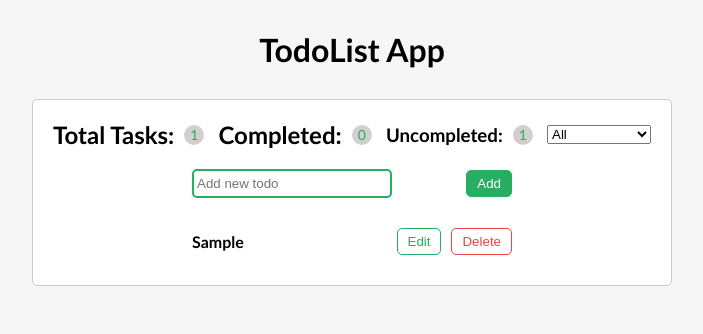
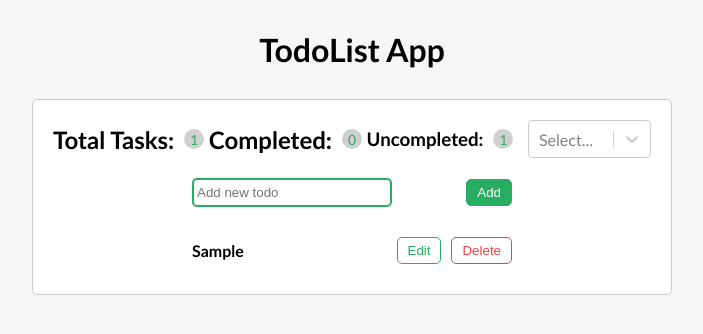
Before and after one commit to HesamMarshal/todo-list-react, a React (Create React App) app: page / in a window 1280 px wide. Both pictures are taken after typing "Sample" into the empty fields and a click on the button "Add". Shown: the top 334 px of the page, without its empty margins (288-991 px from the left). Built offline with nearby package versions, Linux system fonts and the light colour scheme.

Commit message:
add react select

```diff
--- a/package.json
+++ b/package.json
@@ -9,6 +9,7 @@
     "react": "^18.2.0",
     "react-dom": "^18.2.0",
     "react-scripts": "5.0.1",
+    "react-select": "^5.7.2",
     "web-vitals": "^2.1.4"
   },
   "scripts": {
--- a/src/App.css
+++ b/src/App.css
@@ -124,3 +124,7 @@
   justify-content: center;
   align-items: center;
 }
+
+.select {
+  margin-left: 10px;
+}
--- a/src/components/NavBar.js
+++ b/src/components/NavBar.js
@@ -1,6 +1,14 @@
-const NavBar = ({ todos, status, onSelect }) => {
+import Select from "react-select";
+
+const NavBar = ({ todos, selectedOption, onChange }) => {
   const numCompletedTodos = todos.filter((t) => t.isCompleted).length;
   const numUncompletedTodos = todos.filter((t) => !t.isCompleted).length;
+
+  const options = [
+    { value: "all", label: "All" },
+    { value: "completed", label: "Completed" },
+    { value: "unCompleted", label: "UnCompleted" },
+  ];
 
   if (todos.length <= 0) return <h2>Set Your today todos</h2>;
 
@@ -18,11 +26,18 @@
         <h3>Uncompleted:</h3>
         <span>{numUncompletedTodos}</span>
       </article>
-      <select onChange={onSelect} value={status}>
+
+      <Select
+        onChange={onChange}
+        options={options}
+        value={selectedOption}
+        className="select"
+      />
+      {/* <select onChange={onSelect} value={status}>
         <option value="all">All</option>
         <option value="completed">Completed</option>
         <option value="unCompleted">UnCompleted</option>
-      </select>
+      </select> */}
     </header>
   );
 };
--- a/src/components/TodoApp.js
+++ b/src/components/TodoApp.js
@@ -1,4 +1,5 @@
 import { useEffect, useState } from "react";
+
 import TodoFrom from "./TodoFrom";
 import TodoList from "./TodoList";
 import NavBar from "./NavBar";
@@ -6,8 +7,12 @@
 const TodoApp = () => {
   // todos state
   const [todos, setTodos] = useState([]);
-  const [status, setStatus] = useState("All");
+  const [selectedOption, setSelectedOption] = useState("All");
   const [filteredTodos, SetFilteredTodos] = useState([]);
+
+  useEffect(() => {
+    filterTodos(selectedOption.value);
+  }, [todos, selectedOption]);
 
   const addTodo = (input) => {
     const newTodo = {
@@ -19,9 +24,6 @@
     setTodos([...todos, newTodo]);
   };
 
-  useEffect(() => {
-    filterTodos(status);
-  }, [todos, status]);
   const completeTodo = (id) => {
     const index = todos.findIndex((t) => t.id === id);
 
@@ -79,8 +81,9 @@
   };
 
   const selectHandler = (e) => {
-    filterTodos(e.target.value);
-    setStatus(e.target.value);
+    console.log(e);
+    setSelectedOption(e);
+    filterTodos(e.value);
   };
 
   return (
@@ -88,8 +91,8 @@
       <NavBar
         todos={filteredTodos}
         filterTodos={filterTodos}
-        status={status}
-        onSelect={selectHandler}
+        selectedOption={selectedOption}
+        onChange={selectHandler}
       />
       <TodoFrom submitTodo={addTodo} />
 
```
Also changed, not shown: 1 other file (tests, documents, lock files or other folders).
